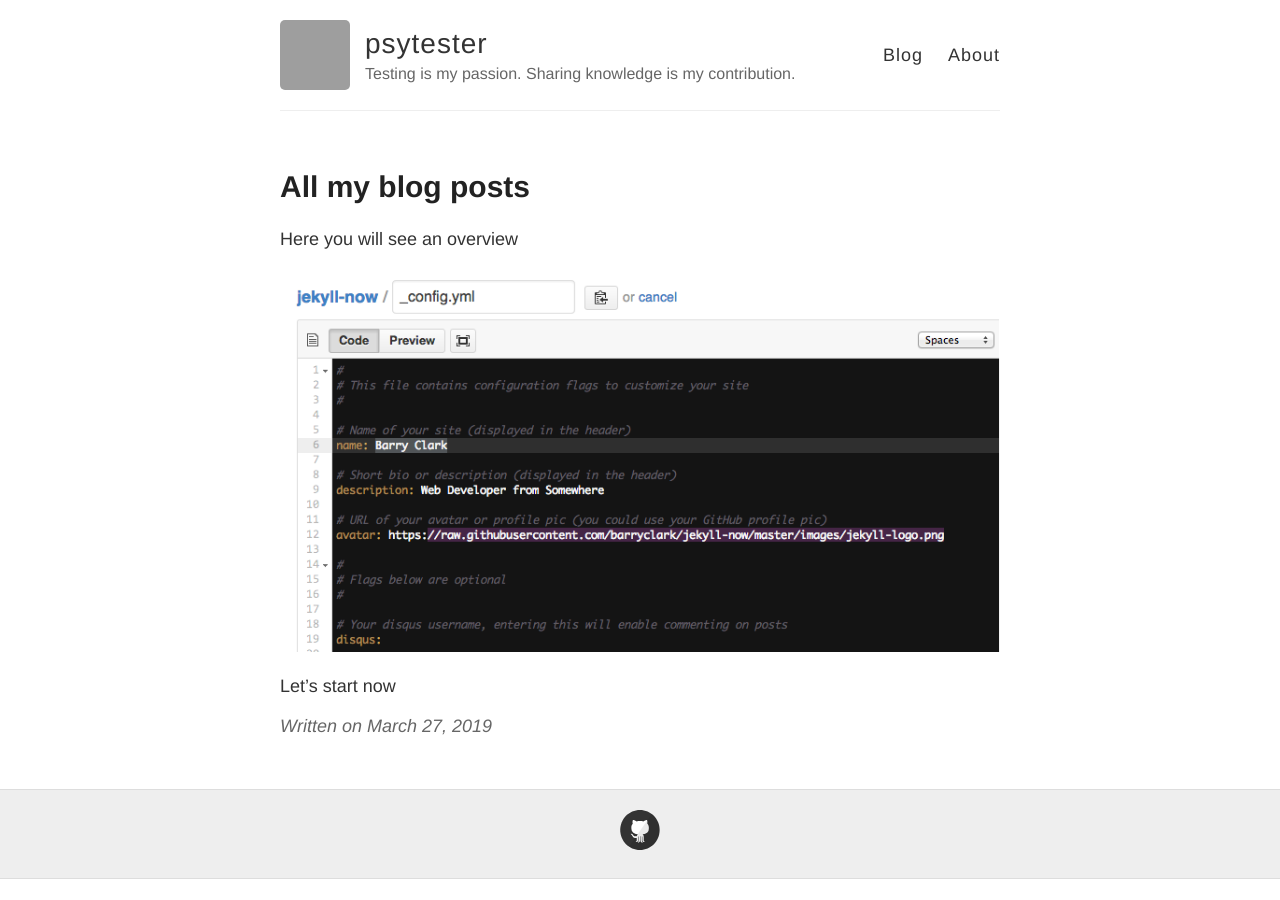
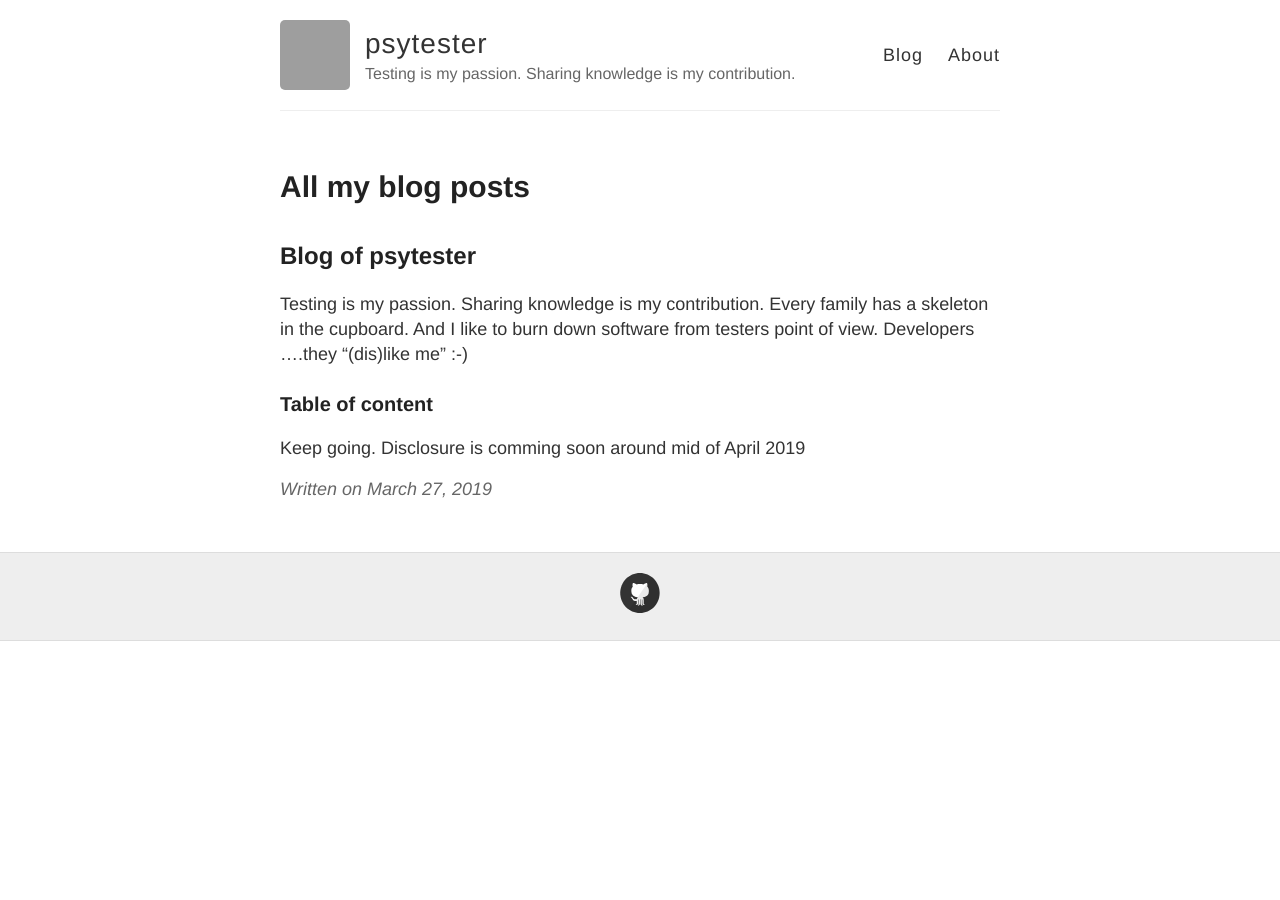
Before and after one commit to psytester/psytester.github.io, a Jekyll site: the page built from _posts/2019-03-27-index.md, in a window 1280 px wide. Built offline with Jekyll 4.4.1, drawn with Linux system fonts in a browser that asks for light colours; grey boxes are pictures that could not be loaded.

Commit message:
Update 2019-03-27-index.md

```diff
--- a/_posts/2019-03-27-index.md
+++ b/_posts/2019-03-27-index.md
@@ -3,8 +3,12 @@ layout: post
 title: All my blog posts
 ---
 
-Here you will see an overview
+## Blog of psytester
 
-![_config.yml]({{ site.baseurl }}/images/config.png)
+Testing is my passion. Sharing knowledge is my contribution.
+Every family has a skeleton in the cupboard.
+And I like to burn down software from testers point of view. Developers ....they "(dis)like me" :-)
 
-Let's start now
+### Table of content
+
+Keep going. Disclosure is comming soon around mid of April 2019
```
